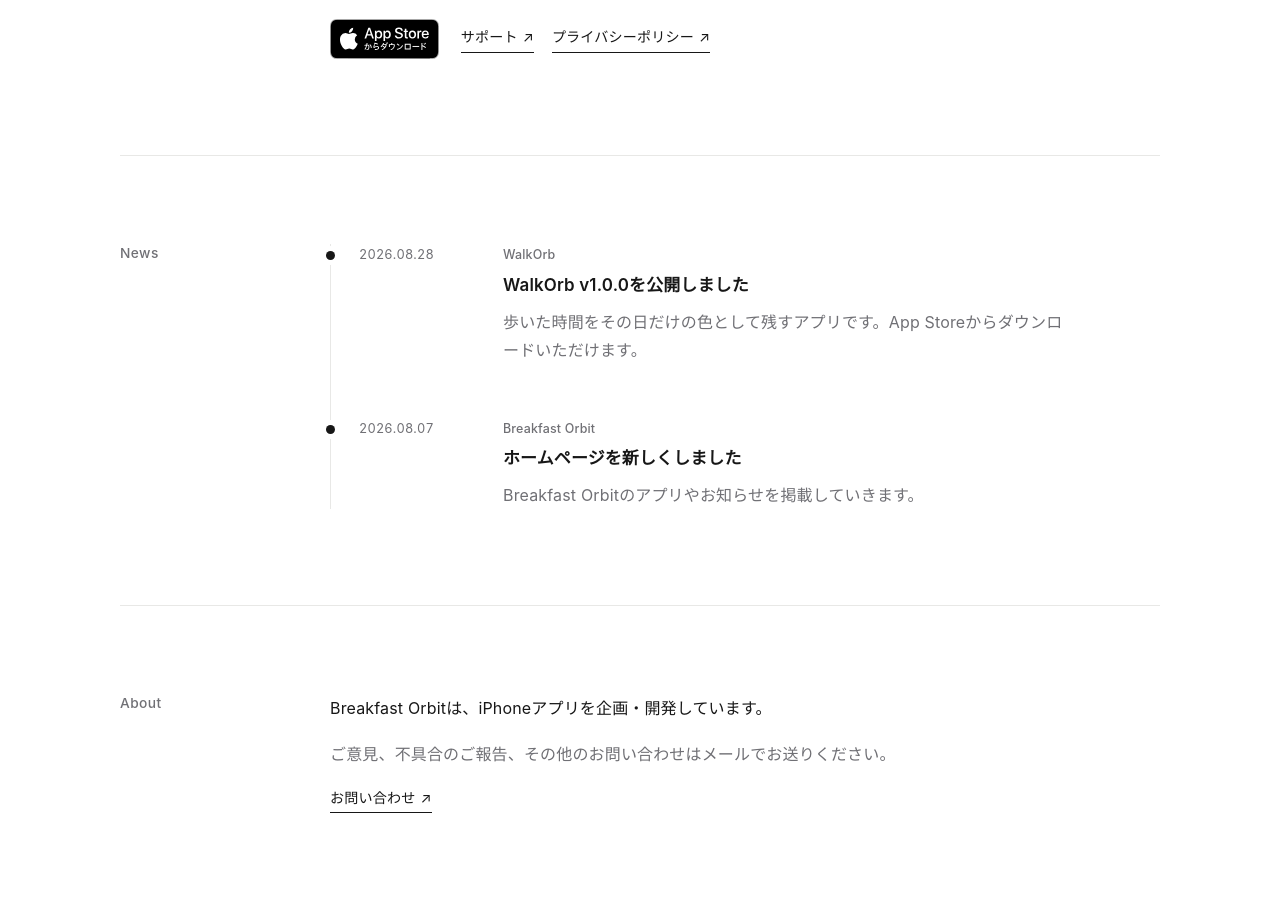
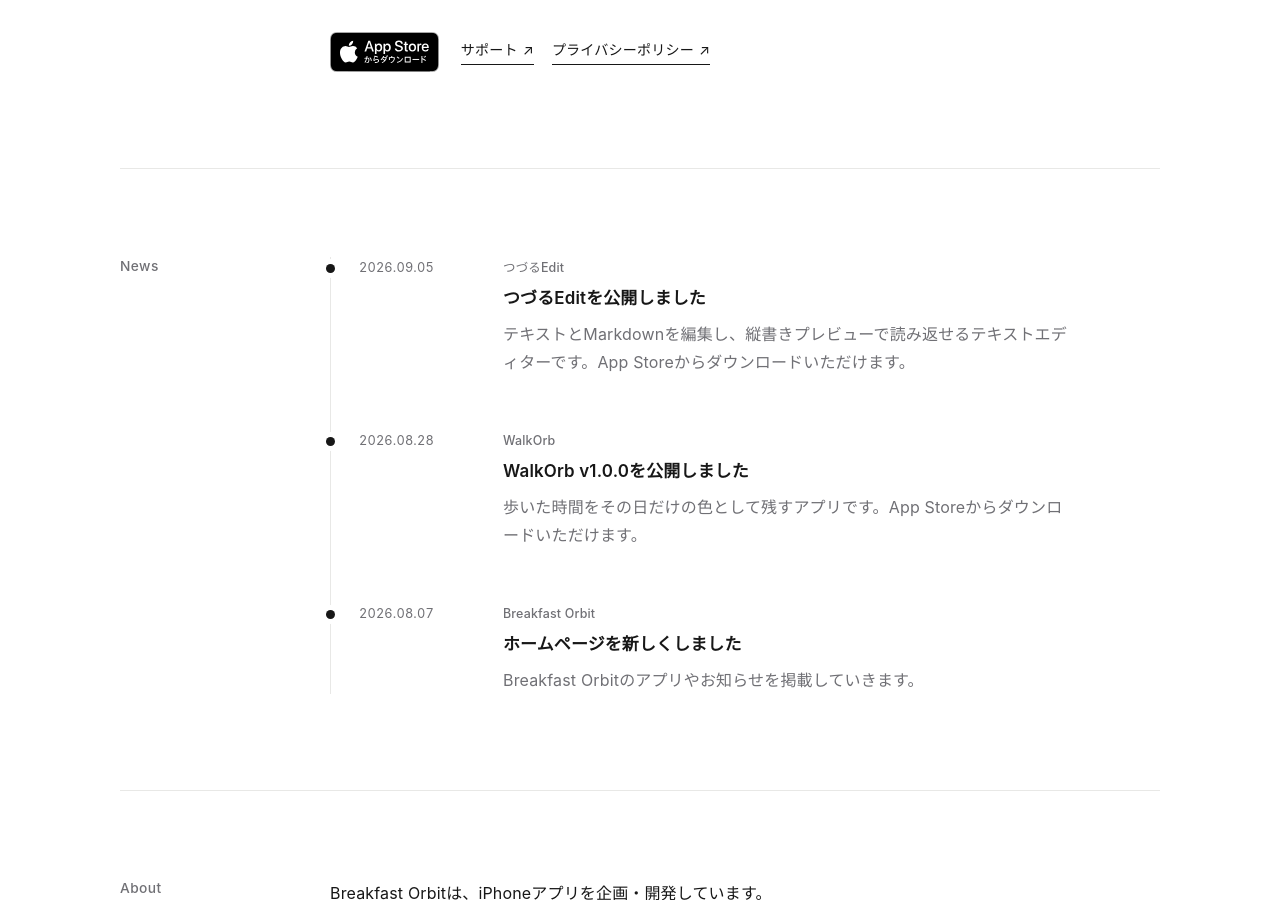
Before and after one commit to breakfast-orbit/breakfast-orbit.github.io, a Jekyll site: the page built from index.html, in a window 1280 px wide and 900 px high, scrolled down 1255 px. Built offline with Jekyll 4.4.1, drawn with Linux system fonts in a browser that asks for light colours; some web fonts are replaced.

Commit message:
つづるEdit公開情報をサイトに反映

```diff
--- a/_data/apps.yml
+++ b/_data/apps.yml
@@ -2,4 +2,4 @@
   app_store_url: "https://apps.apple.com/app/walkorb/id6800135102"
 
 tsuzuruedit:
-  app_store_url: ""
+  app_store_url: "https://apps.apple.com/app/%E3%81%A4%E3%81%A5%E3%82%8Bedit-%E7%B8%A6%E6%9B%B8%E3%81%8D%E3%83%97%E3%83%AC%E3%83%93%E3%83%A5%E3%83%BC%E3%81%A7%E3%81%8D%E3%82%8B%E3%83%86%E3%82%AD%E3%82%B9%E3%83%88%E3%82%A8%E3%83%87%E3%82%A3%E3%82%BF%E3%83%BC/id6801457264"
--- a/_data/news/en.json
+++ b/_data/news/en.json
@@ -1,4 +1,10 @@
 [
+  {
+    "date": "2026-09-05",
+    "app": "TsuzuruEdit",
+    "title": "TsuzuruEdit is now available",
+    "body": "A text editor for writing in plain text and Markdown, then reading it back in a vertical preview. Download it on the App Store."
+  },
   {
     "date": "2026-08-28",
     "app": "WalkOrb",
--- a/_data/news/ja.json
+++ b/_data/news/ja.json
@@ -1,4 +1,10 @@
 [
+  {
+    "date": "2026-09-05",
+    "app": "つづるEdit",
+    "title": "つづるEditを公開しました",
+    "body": "テキストとMarkdownを編集し、縦書きプレビューで読み返せるテキストエディターです。App Storeからダウンロードいただけます。"
+  },
   {
     "date": "2026-08-28",
     "app": "WalkOrb",
--- a/tsuzuruedit/index.md
+++ b/tsuzuruedit/index.md
@@ -7,7 +7,7 @@
 <p class="lang-switch"><a href="#en">English</a></p>
 
 制定日：2026年8月26日<br>
-施行日：つづるEditのApp Store公開日
+施行日：2026年9月5日
 
 つづるEdit（以下「本アプリ」）は、利用者が選んだ場所にあるテキスト・Markdownファイルを扱うアプリです。本ポリシーは、本アプリが取り扱うデータ、その利用目的、保存場所および第三者サービスとの関係について説明するものです。
 
@@ -86,7 +86,7 @@
 <p class="lang-switch"><a href="#ja">日本語</a></p>
 
 Issued: August 26, 2026<br>
-Effective date: Upon TsuzuruEdit's initial release on the App Store
+Effective date: September 5, 2026
 
 TsuzuruEdit (the “App”) handles text and Markdown files in locations chosen by the user. This Policy explains what data the App handles, why it is handled, where it is stored, and how Apple and other services are involved.
 
```
